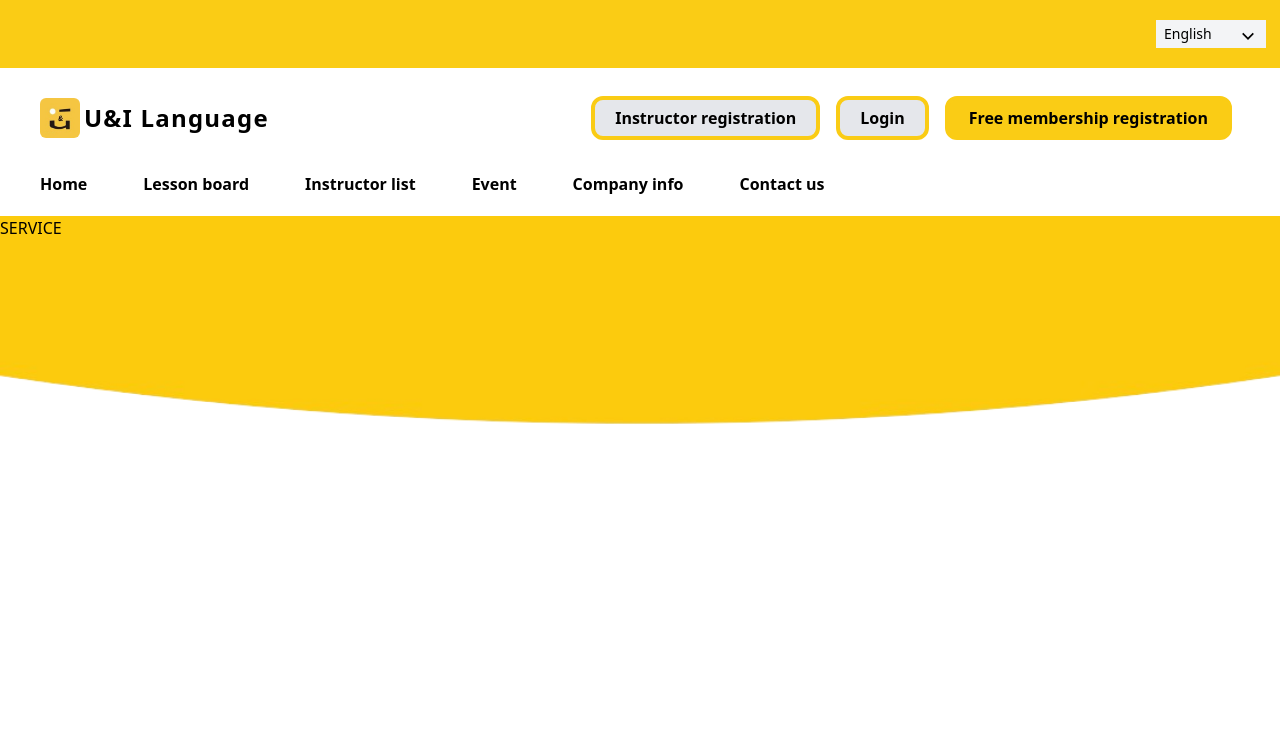
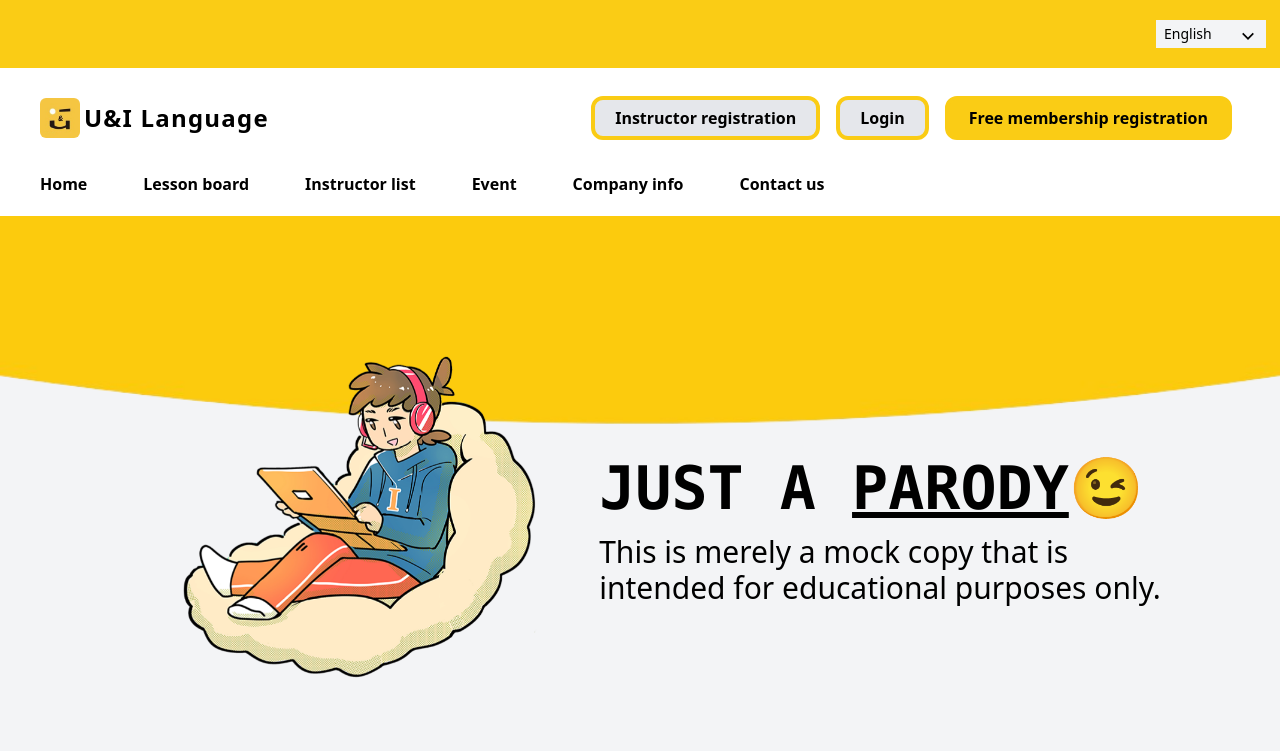
Before and after one commit to gbfrancisco/copycat-website-1, a React (Vite) app: page / in a window 1280 px wide. Shown: the top 751 px of the page. Built offline with nearby package versions, Linux system fonts and the light colour scheme.

Commit message:
Implemented first section

```diff
--- a/src/components/common/Header.tsx
+++ b/src/components/common/Header.tsx
@@ -42,7 +42,7 @@ const Header = () => {
         </div>
       </div>
       <div className="header-sub-list py-4 px-3.5">
-        <ul className="flex w-[1200px] mx-auto">
+        <ul className="flex max-w-[1200px] mx-auto">
           <Link className="mr-14 py-1 font-semibold" to="/">
             Home
           </Link>
--- a/src/pages/HomePage.tsx
+++ b/src/pages/HomePage.tsx
@@ -1,14 +1,26 @@
-import { HomePageClasses } from '../utils/css';
-
 const HomePage = () => {
   return (
-    <>
-      <section className="home-section home-section-1 flex flex-col flex-grow">
-        <div className={HomePageClasses.SUB_SECTION_HERO_WAVE}>
-          <h1>SERVICE</h1>
+    <div className="home-page flex flex-col flex-grow">
+      <section className="home-section home-section-1 w-full bg-gray-100">
+        <img className="max-h-72 w-full" alt="hero-wave" src="/banner1.png" />
+        <div className="sub-section mt-[-7rem] flex justify-center items-center">
+          <img className="w-[30rem] animate-bounce-slow" alt="hero-img" src="/banner-hero.png" />
+          <div className="min-w-[32rem]">
+            <h1 className="text-6xl text-left font-semibold font-mono mb-4">
+              JUST A <span className="underline">PARODY</span>😉
+            </h1>
+            <p className="text-3xl text-justify">
+              This is merely a mock copy that is <br />
+              intended for educational purposes only.
+            </p>
+          </div>
         </div>
+        <img className="w-full" alt="hero-wave" src="/banner2.png" />
       </section>
-    </>
+      <section className="mt-10 home-section home-section-2 w-full bg-yellow-400">
+        <div>test</div>
+      </section>
+    </div>
   );
 };
 
--- a/src/utils/css/home-page-classes.ts
+++ b/src/utils/css/home-page-classes.ts
@@ -1,4 +1,4 @@
 export default {
-  SUB_SECTION_HERO_WAVE:
-    'home-section-sub-section bg-hero-wave w-full bg-contain bg-no-repeat bg-top bg-center flex-grow'
+  SECTION_HERO_WAVE:
+    'home-section home-section-1 w-full bg-gray-100 bg-contain bg-no-repeat bg-top bg-center'
 };
--- a/tailwind.config.js
+++ b/tailwind.config.js
@@ -3,8 +3,21 @@ export default {
   content: ['./index.html', './src/**/*.{js,ts,jsx,tsx}'],
   theme: {
     extend: {
+      animation: {
+        'bounce-slow': 'bounce-slow 5s ease-in-out infinite'
+      },
       backgroundImage: {
         'hero-wave': "url('/banner1.png')"
+      },
+      keyframes: {
+        'bounce-slow': {
+          '0%, 100%': {
+            transform: 'translateY(-5%)'
+          },
+          '50%': {
+            transform: 'translateY(0)'
+          }
+        }
       }
     }
   },
```
Also changed, not shown: public/banner-hero.png, public/banner2.png (added).
